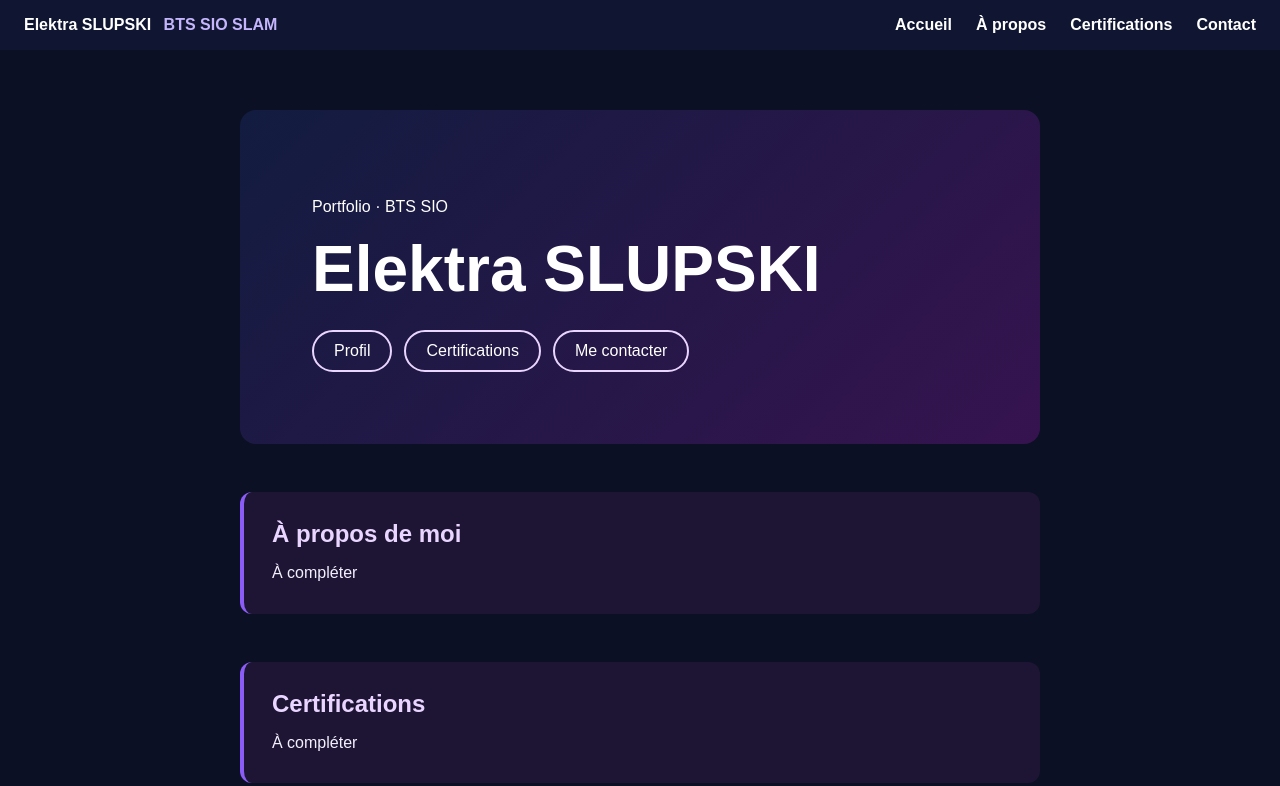
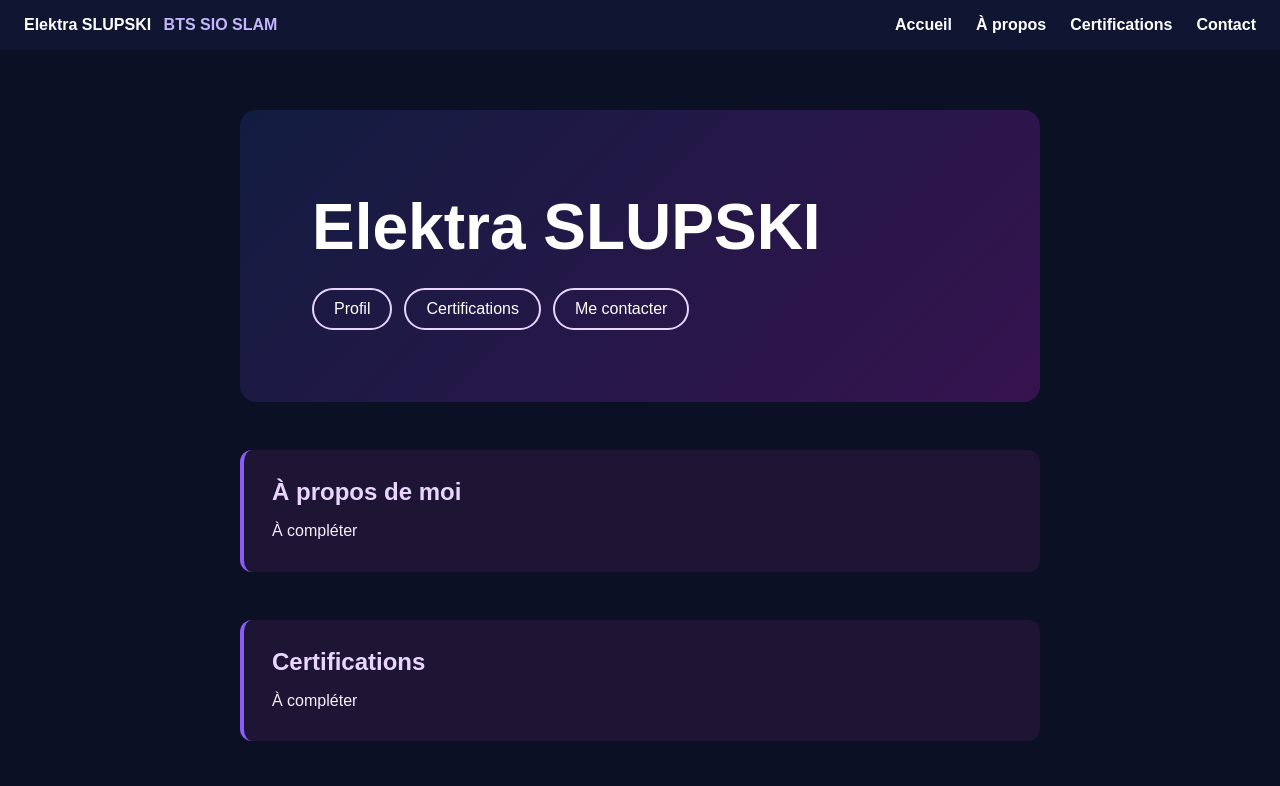
Before and after one commit to Elektra92700/portfolio, a plain HTML site: page index.html in a window 1280 px wide. Shown: the top 786 px of the page. Drawn offline with Linux system fonts and the light colour scheme.

Commit message:
Update index.html

```diff
--- a/index.html
+++ b/index.html
@@ -20,7 +20,6 @@
 
 <main>
   <section id="accueil" class="accueil">
-    <p>Portfolio · BTS SIO</p>
     <h1>Elektra SLUPSKI</h1>
     <div class="boutons-accueil">
   <a href="#a-propos">Profil</a>
```
